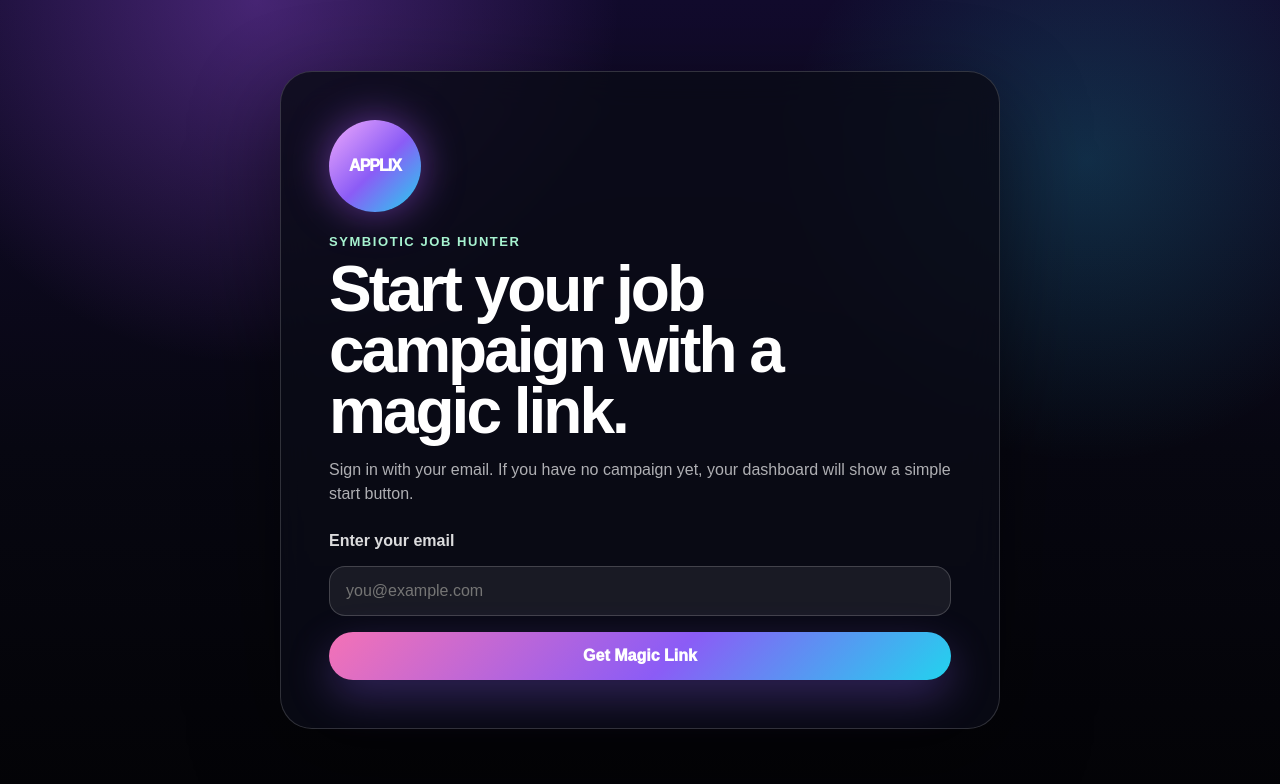
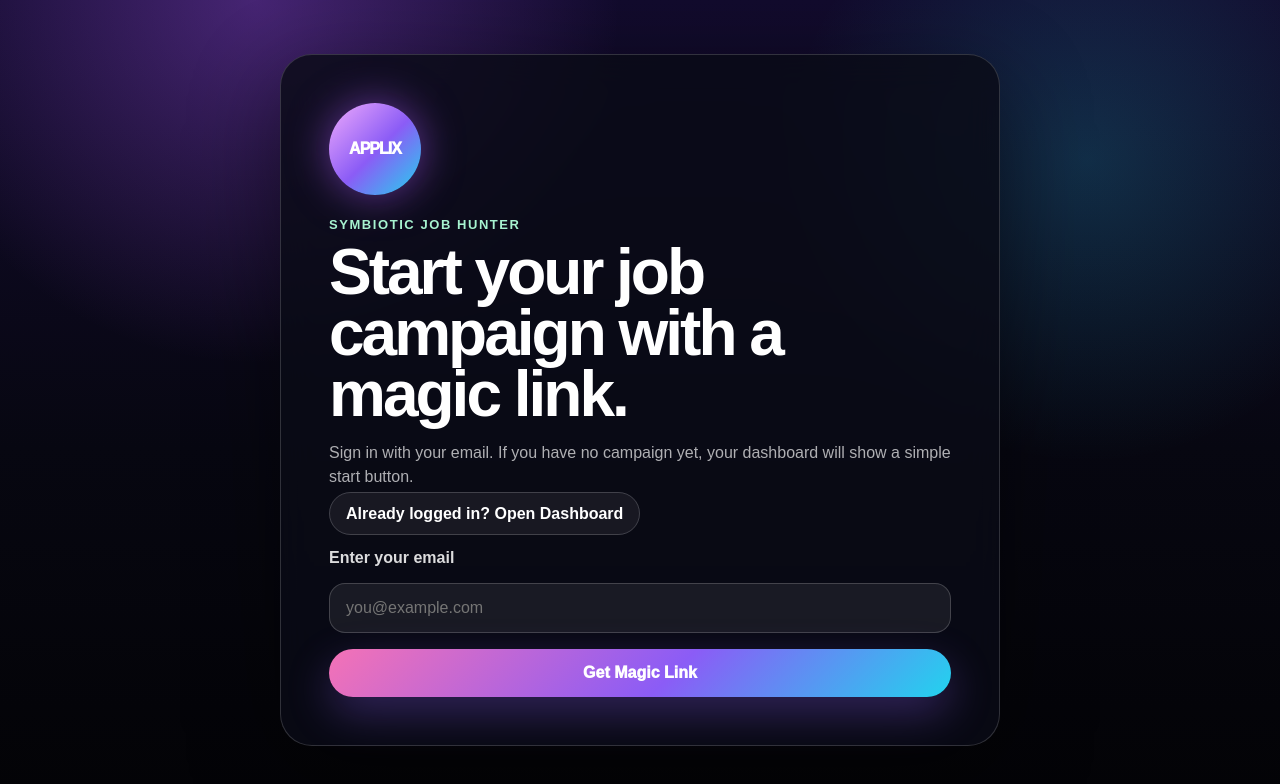
Before and after one commit to Calsie-ai/Calsie, a Next.js app in the folder frontend/: page / in a window 1280 px wide. Shown: the top 784 px of the page. Built offline with nearby package versions, Linux system fonts and the light colour scheme.

Commit message:
Add tester dashboard shortcut and rate limit guard

```diff
--- a/frontend/app/page.tsx
+++ b/frontend/app/page.tsx
@@ -52,7 +52,11 @@ export default function HomePage() {
       });
 
       if (error) {
-        setStatus(error.message);
+        const message = error.message.toLowerCase().includes("rate")
+          ? "Email rate limit reached. For testing, open Dashboard if you are already signed in, or wait before requesting another magic link."
+          : error.message;
+
+        setStatus(message);
         return;
       }
 
@@ -74,6 +78,10 @@ export default function HomePage() {
         <p className="landing-copy">
           Sign in with your email. If you have no campaign yet, your dashboard will show a simple start button.
         </p>
+
+        <div className="tester-shortcut">
+          <Link className="ghost-link" href="/dashboard">Already logged in? Open Dashboard</Link>
+        </div>
 
         {checkingSession && <p className="muted">Checking your login...</p>}
 
```
